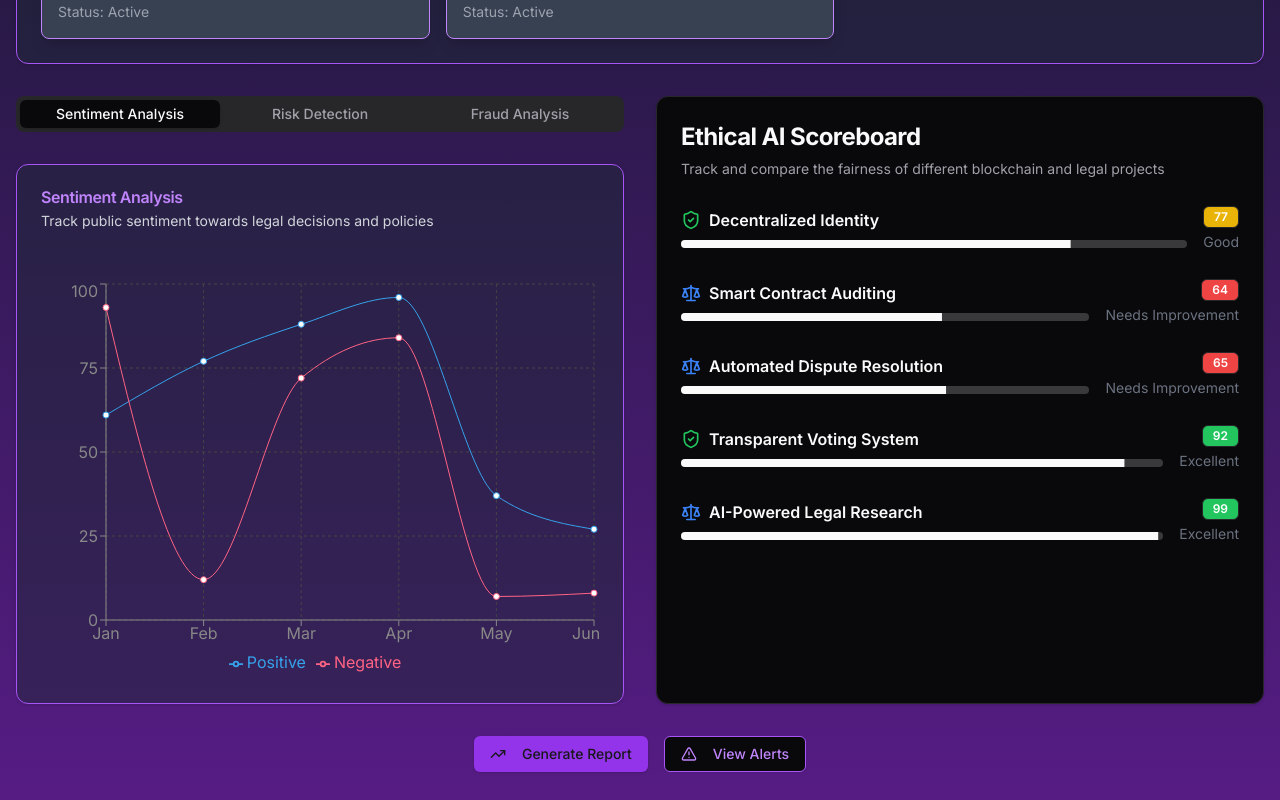
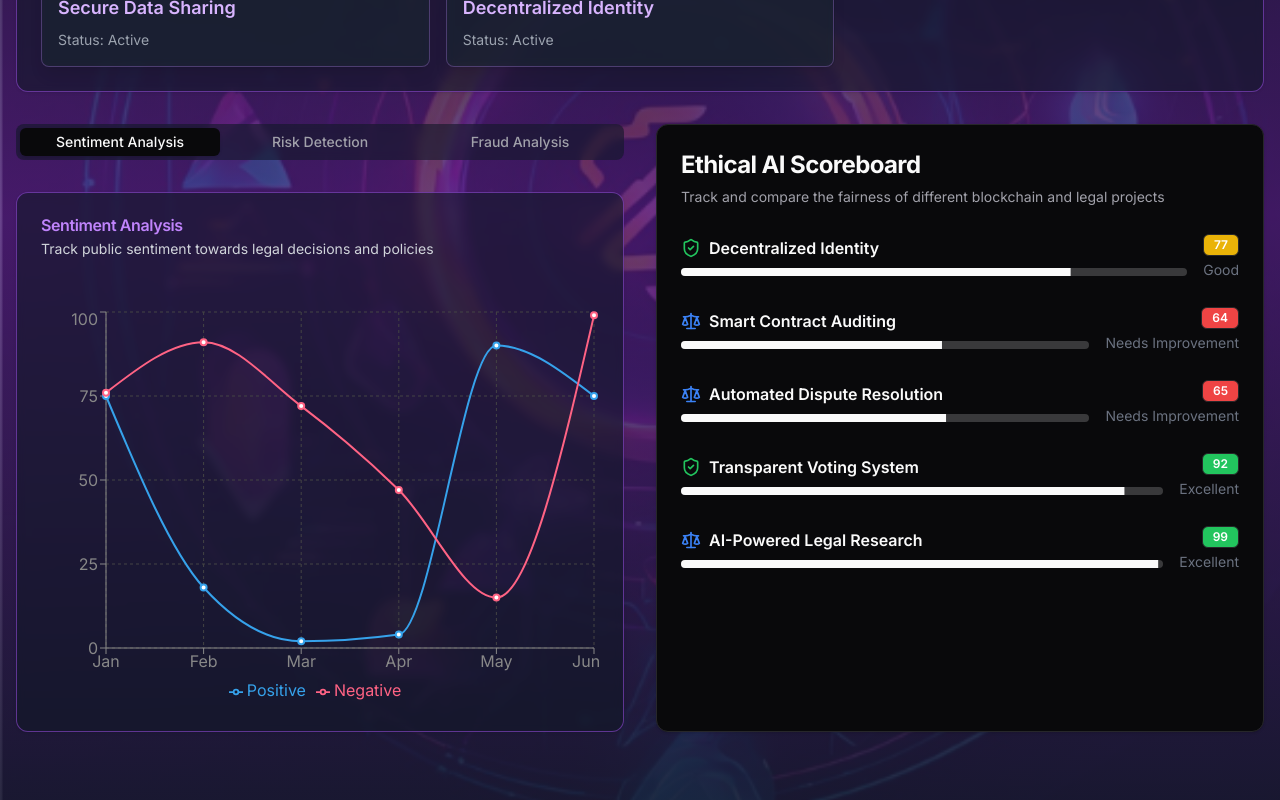
Before and after one commit to Ogbera-Gabriel/justice_ai, a Next.js app: page / in a window 1280 px wide. Shown: the part 1200-2000 px from the top of the page. Built offline with nearby package versions, Linux system fonts and the light colour scheme.

Commit message:
Revamp AnalyticsDashboard component with improved visuals, updated background, and optimized data refresh intervals for enhanced user experience

```diff
--- a/src/components/AnalyticsDashboard.tsx
+++ b/src/components/AnalyticsDashboard.tsx
@@ -5,9 +5,8 @@ import { motion } from 'framer-motion'
 import { Card, CardContent, CardDescription, CardHeader, CardTitle } from "@/components/ui/card"
 import { Tabs, TabsContent, TabsList, TabsTrigger } from "@/components/ui/tabs"
 import { LineChart, Line, BarChart, Bar, PieChart, Pie, Cell, XAxis, YAxis, CartesianGrid, Tooltip, Legend, ResponsiveContainer } from 'recharts';
-import { Button } from "@/components/ui/button"
-import { AlertTriangle, TrendingUp } from 'lucide-react'
 import EthicalAIRating from './EthicalAlRating'
+import Image from 'next/image'
 
 const generateRandomData = () => {
   const months = ['Jan', 'Feb', 'Mar', 'Apr', 'May', 'Jun'];
@@ -64,13 +63,13 @@ const AnalyticsDashboard = () => {
     }
 
     updateData()
-    const dataInterval = setInterval(updateData, 10000)
+    const dataInterval = setInterval(updateData, 5000)
 
     let tabIndex = 0
     const tabInterval = setInterval(() => {
       tabIndex = (tabIndex + 1) % tabs.length
       setActiveTab(tabs[tabIndex])
-    }, 20000)
+    }, 10000)
 
     return () => {
       clearInterval(dataInterval)
@@ -81,8 +80,20 @@ const AnalyticsDashboard = () => {
   const COLORS = ['#36A2EB', '#FFCE56', '#FF6384']
 
   return (
-    <section className="py-16 bg-gradient-to-b from-gray-900 to-purple-900">
-      <div className="container mx-auto px-4">
+    <section className="py-16 relative overflow-hidden">
+      {/* Background Image */}
+      <div className="absolute inset-0 z-0">
+        <Image
+          src="/backgroundAi.png"
+          alt="AI Analysis Background"
+          fill
+          className="object-cover opacity-40"
+          priority
+        />
+        <div className="absolute inset-0 bg-gradient-to-b from-gray-900/80 via-purple-900/50 to-gray-900/80" />
+      </div>
+
+      <div className="container mx-auto px-4 relative z-10">
         <motion.div
           initial={{ opacity: 0, y: 20 }}
           animate={{ opacity: 1, y: 0 }}
@@ -93,7 +104,7 @@ const AnalyticsDashboard = () => {
           </h2>
 
           {/* Current Projects Card */}
-          <Card className="mb-8 bg-gray-800 bg-opacity-50 border-purple-500 border">
+          <Card className="mb-8 bg-gray-900/60 border-purple-500/50 backdrop-blur-sm">
             <CardHeader>
               <CardTitle className="text-2xl font-bold text-purple-400">Current Projects</CardTitle>
               <CardDescription className="text-gray-300">Projects currently being analyzed for ethical AI compliance</CardDescription>
@@ -106,7 +117,7 @@ const AnalyticsDashboard = () => {
                     initial={{ opacity: 0, scale: 0.8 }}
                     animate={{ opacity: 1, scale: 1 }}
                     transition={{ duration: 0.5 }}
-                    className="bg-gray-700 p-4 rounded-lg shadow-lg border border-purple-400"
+                    className="bg-gray-800/50 p-4 rounded-lg shadow-lg border border-purple-400/30 backdrop-blur-sm"
                   >
                     <h3 className="text-lg font-semibold text-purple-300">{project}</h3>
                     <p className="text-sm text-gray-400 mt-2">Status: Active</p>
@@ -118,13 +129,13 @@ const AnalyticsDashboard = () => {
 
           <div className="grid grid-cols-1 lg:grid-cols-2 gap-8 mb-8">
             <Tabs value={activeTab} className="w-full">
-              <TabsList className="grid w-full grid-cols-3 mb-8">
+              <TabsList className="grid w-full grid-cols-3 mb-8 bg-gray-900/60 backdrop-blur-sm">
                 <TabsTrigger value="sentiment">Sentiment Analysis</TabsTrigger>
                 <TabsTrigger value="risk">Risk Detection</TabsTrigger>
                 <TabsTrigger value="fraud">Fraud Analysis</TabsTrigger>
               </TabsList>
               <TabsContent value="sentiment">
-                <Card className="bg-gray-800 bg-opacity-50 border-purple-500 border">
+                <Card className="bg-gray-900/60 border-purple-500/50 backdrop-blur-sm">
                   <CardHeader>
                     <CardTitle className="text-purple-400">Sentiment Analysis</CardTitle>
                     <CardDescription className="text-gray-300">Track public sentiment towards legal decisions and policies</CardDescription>
@@ -136,10 +147,10 @@ const AnalyticsDashboard = () => {
                           <CartesianGrid strokeDasharray="3 3" stroke="#444" />
                           <XAxis dataKey="name" stroke="#888" />
                           <YAxis stroke="#888" />
-                        <Tooltip contentStyle={{ backgroundColor: '#333', border: 'none' }} />
+                          <Tooltip contentStyle={{ backgroundColor: '#1f2937', border: 'none', backdropFilter: 'blur(12px)' }} />
                           <Legend />
-                        <Line type="monotone" dataKey="Positive" stroke="#36A2EB" />
-                        <Line type="monotone" dataKey="Negative" stroke="#FF6384" />
+                          <Line type="monotone" dataKey="Positive" stroke="#36A2EB" strokeWidth={2} />
+                          <Line type="monotone" dataKey="Negative" stroke="#FF6384" strokeWidth={2} />
                         </LineChart>
                       </ResponsiveContainer>
                     )}
@@ -147,7 +158,7 @@ const AnalyticsDashboard = () => {
                 </Card>
               </TabsContent>
               <TabsContent value="risk">
-                <Card className="bg-gray-800 bg-opacity-50 border-purple-500 border">
+                <Card className="bg-gray-900/60 border-purple-500/50 backdrop-blur-sm">
                   <CardHeader>
                     <CardTitle className="text-purple-400">Risk Detection</CardTitle>
                     <CardDescription className="text-gray-300">Analyze potential risks in legal processes</CardDescription>
@@ -170,7 +181,7 @@ const AnalyticsDashboard = () => {
                               <Cell key={`cell-${index}`} fill={COLORS[index % COLORS.length]} />
                             ))}
                           </Pie>
-                        <Tooltip contentStyle={{ backgroundColor: '#333', border: 'none' }} />
+                          <Tooltip contentStyle={{ backgroundColor: '#1f2937', border: 'none', backdropFilter: 'blur(12px)' }} />
                         </PieChart>
                       </ResponsiveContainer>
                     )}
@@ -178,7 +189,7 @@ const AnalyticsDashboard = () => {
                 </Card>
               </TabsContent>
               <TabsContent value="fraud">
-                <Card className="bg-gray-800 bg-opacity-50 border-purple-500 border">
+                <Card className="bg-gray-900/60 border-purple-500/50 backdrop-blur-sm">
                   <CardHeader>
                     <CardTitle className="text-purple-400">Fraud Analysis</CardTitle>
                     <CardDescription className="text-gray-300">Detect potential fraudulent activities in legal transactions</CardDescription>
@@ -190,7 +201,7 @@ const AnalyticsDashboard = () => {
                           <CartesianGrid strokeDasharray="3 3" stroke="#444" />
                           <XAxis dataKey="name" stroke="#888" />
                           <YAxis stroke="#888" />
-                        <Tooltip contentStyle={{ backgroundColor: '#333', border: 'none' }} />
+                          <Tooltip contentStyle={{ backgroundColor: '#1f2937', border: 'none', backdropFilter: 'blur(12px)' }} />
                           <Legend />
                           <Bar dataKey="value" fill="#8884d8">
                             {fraudData.map((entry, index) => (
@@ -206,14 +217,6 @@ const AnalyticsDashboard = () => {
             </Tabs>
             <EthicalAIRating />
           </div>
-          <div className="flex justify-center">
-            <Button className="mr-4 bg-purple-600 hover:bg-purple-700" onClick={() => console.log('Generate report')}>
-              <TrendingUp className="mr-2 h-4 w-4" /> Generate Report
-            </Button>
-            <Button variant="outline" className="border-purple-500 text-purple-400 hover:bg-purple-700 hover:text-white" onClick={() => console.log('View alerts')}>
-              <AlertTriangle className="mr-2 h-4 w-4" /> View Alerts
-            </Button>
-          </div>
         </motion.div>
       </div>
     </section>
```
Also changed, not shown: public/backgroundAi.png (added). Lines whose indentation alone changed are shown as unchanged.
